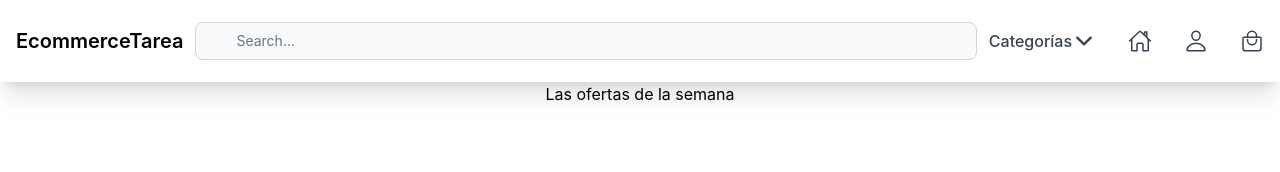
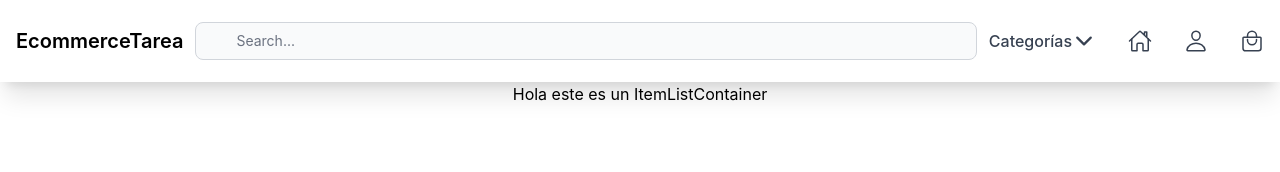
Before and after one commit to klein994/e-commerce-project, a React (Create React App) app: page / in a window 1280 px wide. Shown: the top 172 px of the page. Built offline with nearby package versions, Linux system fonts and the light colour scheme.

Commit message:
ItemListContainer y Greeting

```diff
--- a/src/App.js
+++ b/src/App.js
@@ -3,10 +3,10 @@ import NavBar from "./components/NavBar/NavBar";
 
 
 
-const ItemListContainer = () => {
+const ItemListContainer = ({Greeting}) => {
     return (
         <div>
-            <h3>Las ofertas de la semana</h3>
+            <h3>{Greeting}</h3>
         </div>
     );
 };
@@ -18,7 +18,7 @@ function App() {
     return (
         <div className="App">
             <NavBar/>
-            <ItemListContainer/>
+            <ItemListContainer Greeting={'Hola este es un ItemListContainer'}/>
 
         </div>
     );
```
